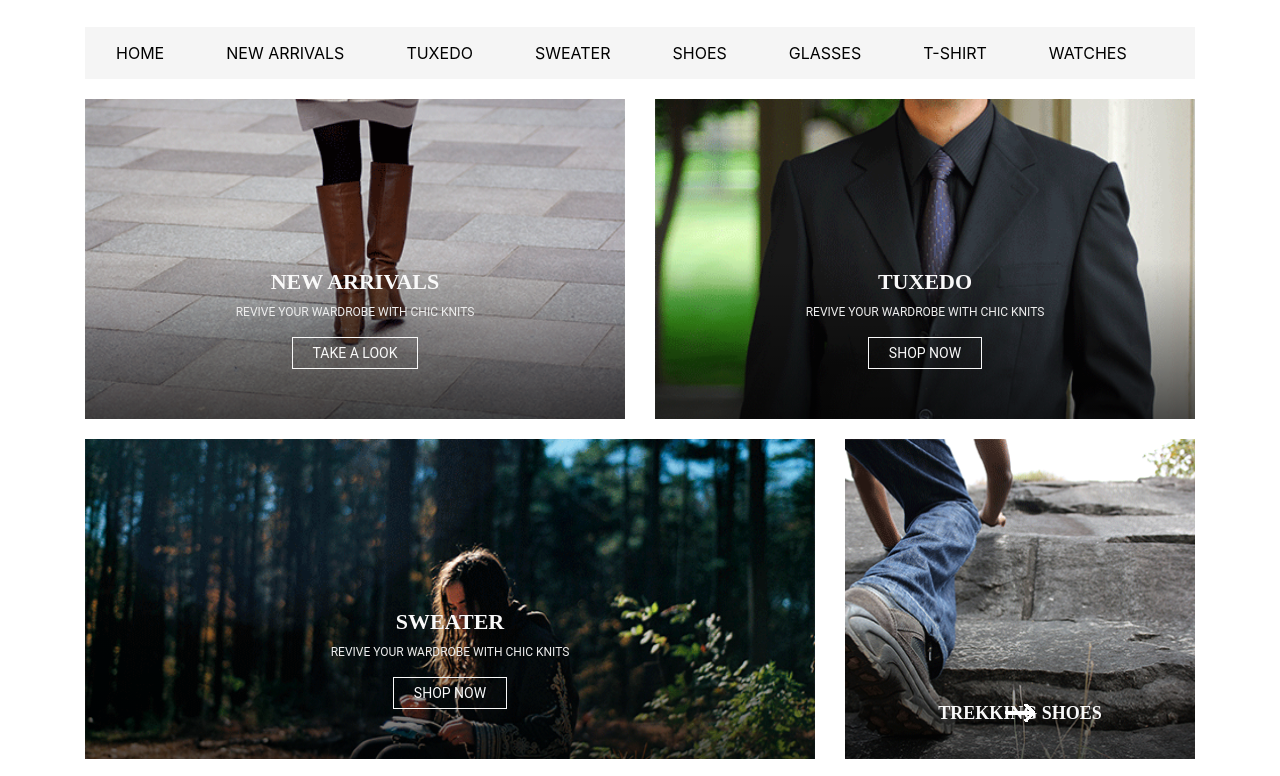
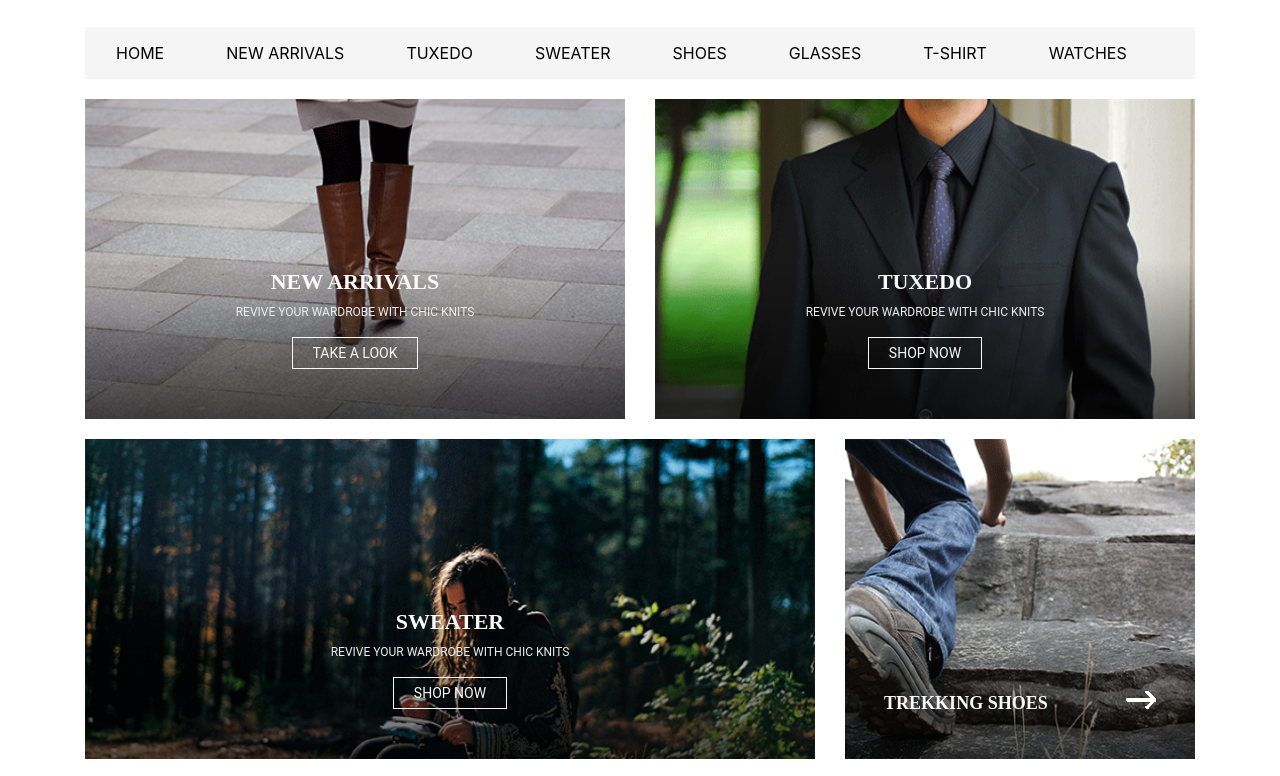
Before and after one commit to TarasBander/HTML-CSS, a plain HTML site: page EleksMentorShip/index.html in a window 1280 px wide. Shown: the part 145-921 px from the top of the page. Drawn offline with nearby package versions, Linux system fonts and the light colour scheme.

Commit message:
refactor main content with flex

```diff
--- a/EleksMentorShip/styles/style.css
+++ b/EleksMentorShip/styles/style.css
@@ -315,9 +315,9 @@ input[type="submit"] {
 
 .img-content-head-4 {
     transition: transform .2s;
-	/*left: 10%;*/
+	/*left: 10%;
     position: absolute;
-    bottom: 40px;
+    bottom: 40px;*/
 	font-size: 18px;
     font-family: "PlayfairDisplay";
     color: rgb( 249, 249, 249 );
@@ -327,7 +327,7 @@ input[type="submit"] {
 .img-content-text-4 {
     transition: transform .2s;
 	/*left: 10%;*/
-    position: absolute;
+    /*position: absolute;*/
     /*top: 80%;*/
 	font-size: 12px;
     font-family: "Roboto";
@@ -337,9 +337,9 @@ input[type="submit"] {
 
 .img-btn-4 {
     transition: transform .2s;
-	/*left: 77%;*/
+	/*left: 77%;
     position: absolute;
-    bottom: 37px;
+    bottom: 37px;*/
 	font-size: 14px;
     font-family: "Roboto";
     color: rgb( 249, 249, 249 );
@@ -640,5 +640,6 @@ input[type="submit"] {
     display: flex;
     flex-direction: row;
     justify-content: space-around;
-    align-items: center;
+    align-items: flex-end;
+    padding-bottom: 50px;
 }
```
